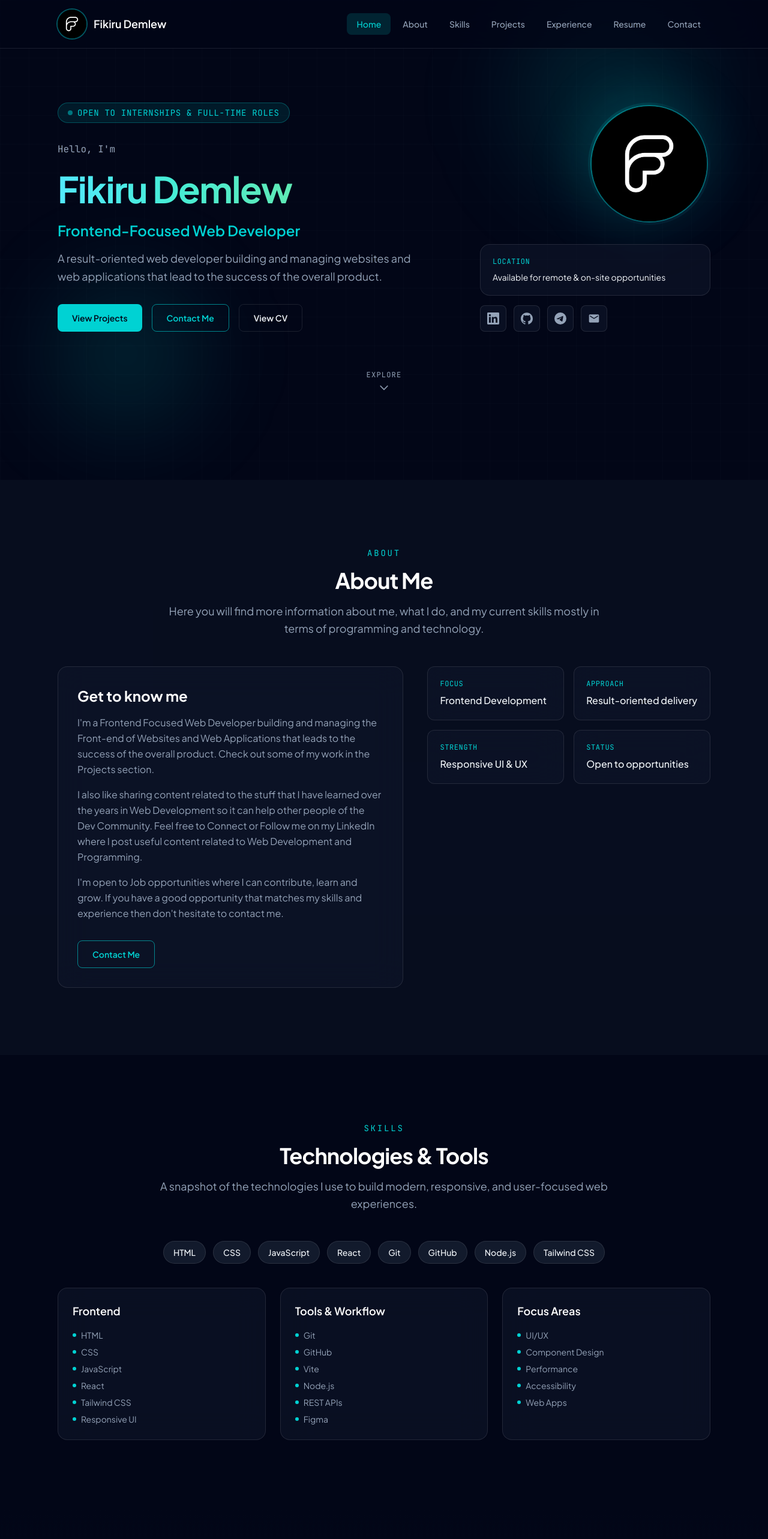
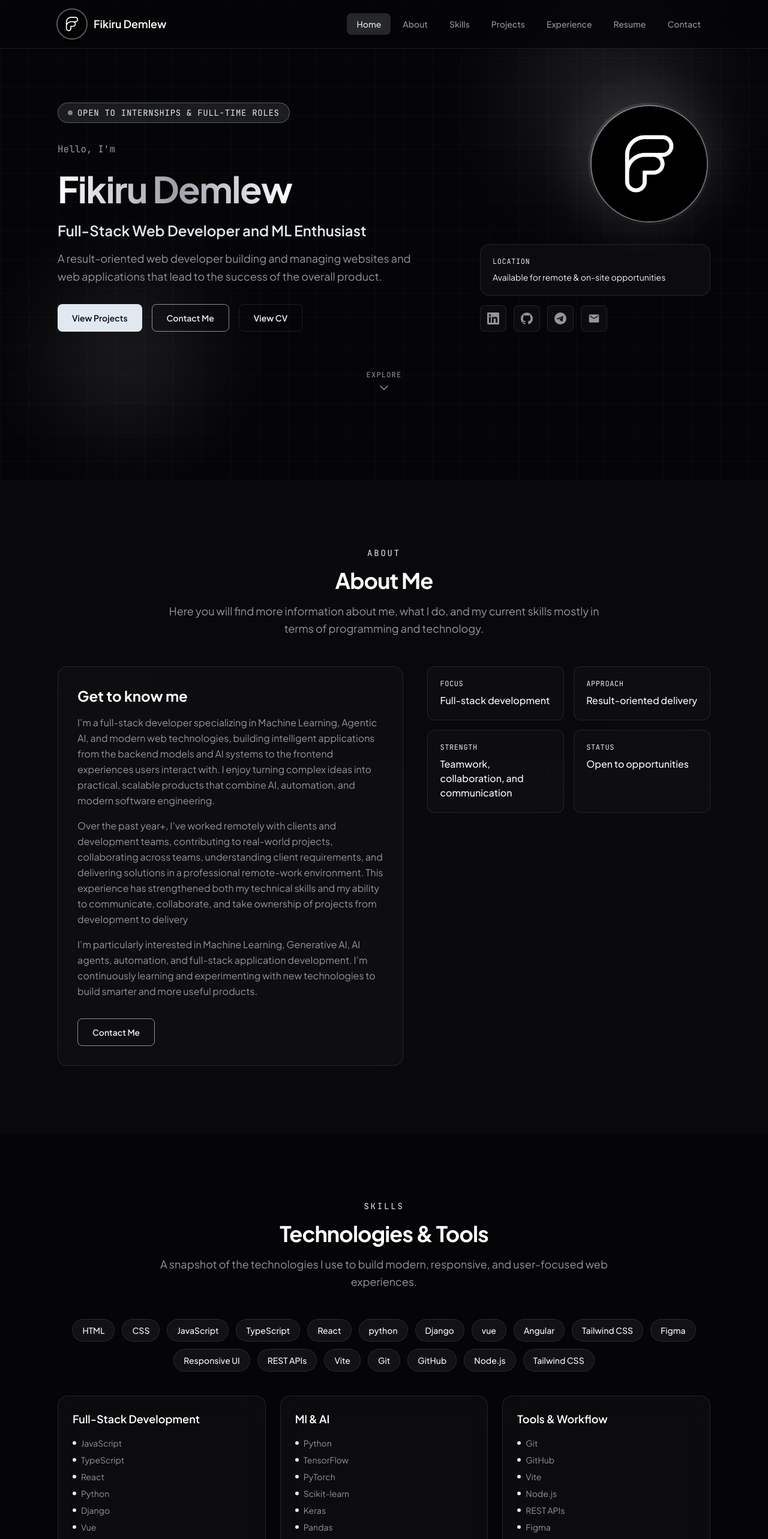
Before and after one commit to FikruDemlew/Portfolio, a React (Vite) app: page / in a window 1280 px wide. Shown: the top 2566 px of the page at 60% size. Built offline with nearby package versions, Linux system fonts and the light colour scheme; no server answers.

Commit message:
Add new projects and update profile information; enhance UI components and styles

```diff
--- a/src/components/Card.jsx
+++ b/src/components/Card.jsx
@@ -1,6 +1,6 @@
 import { useEffect, useState } from 'react';
 
-const Card = ({ title, description, imgSrc, webLink, tags = [], accent = 'from-cyan-500/20 to-teal-500/10' }) => {
+const Card = ({ title, description, imgSrc, webLink, tags = [], accent = 'from-white/15 to-zinc-700/10' }) => {
   const [isModalOpen, setIsModalOpen] = useState(false);
   const [imageError, setImageError] = useState(false);
 
@@ -22,20 +22,20 @@ const Card = ({ title, description, imgSrc, webLink, tags = [], accent = 'from-c
 
   return (
     <>
-      <article className="group flex h-full flex-col overflow-hidden rounded-2xl border border-white/10 bg-surface/70 transition-all duration-300 hover:-translate-y-1 hover:border-secondary/30 hover:shadow-[0_20px_60px_rgba(34,211,238,0.08)]">
+      <article className="group relative flex h-full flex-col overflow-hidden rounded-3xl border border-white/10 bg-surface/80 shadow-[0_24px_80px_rgba(0,0,0,0.55)] backdrop-blur-xl transition-all duration-300 hover:border-secondary/40 hover:shadow-[0_24px_90px_rgba(255,255,255,0.08)]">
         <button
           type="button"
           onClick={() => setIsModalOpen(true)}
-          className="relative block w-full overflow-hidden text-left"
+          className="relative block aspect-video w-full overflow-hidden text-left"
           aria-label={`Preview ${title} project`}
         >
           {imageError ? (
-            <div className={`flex h-48 items-center justify-center bg-linear-to-br ${accent} sm:h-52`}>
+            <div className={`flex h-full items-center justify-center bg-linear-to-br ${accent}`}>
               <span className="text-2xl font-bold text-white/90">{title}</span>
             </div>
           ) : (
             <img
-              className="h-48 w-full object-cover transition-transform duration-500 group-hover:scale-105 sm:h-52"
+              className="h-full w-full object-cover transition-transform duration-500 group-hover:scale-105"
               src={imgSrc}
               alt={`${title} project preview`}
               onError={() => setImageError(true)}
@@ -43,20 +43,20 @@ const Card = ({ title, description, imgSrc, webLink, tags = [], accent = 'from-c
           )}
         </button>
 
-        <div className="flex flex-1 flex-col p-6">
-          <div className="mb-3 flex flex-wrap gap-2">
+        <div className="flex flex-1 flex-col p-5 sm:p-7">
+          <div className="mb-4 flex flex-wrap gap-2">
             {tags.map((tag) => (
               <span
                 key={tag}
-                className="rounded-full border border-white/10 px-2.5 py-1 font-mono text-[11px] uppercase tracking-wide text-secondary"
+                className="rounded-full border border-secondary/20 bg-secondary/5 px-2.5 py-1 font-mono text-[11px] uppercase tracking-wide text-secondary"
               >
                 {tag}
               </span>
             ))}
           </div>
 
-          <h3 className="text-xl font-bold text-white">{title}</h3>
-          <p className="mt-3 flex-1 text-sm leading-relaxed text-muted line-clamp-4">
+          <h3 className="text-2xl font-bold tracking-tight text-white sm:text-3xl">{title}</h3>
+          <p className="mt-3 max-h-36 flex-1 overflow-y-auto pr-3 text-sm leading-relaxed text-muted sm:text-base">
             {description}
           </p>
 
@@ -64,7 +64,7 @@ const Card = ({ title, description, imgSrc, webLink, tags = [], accent = 'from-c
             href={webLink}
             target="_blank"
             rel="noopener noreferrer"
-            className="mt-6 inline-flex w-fit items-center gap-2 rounded-lg border border-secondary/50 px-4 py-2 text-sm font-semibold text-secondary transition-colors hover:bg-secondary hover:text-slate-950"
+            className="mt-6 inline-flex w-fit items-center gap-2 rounded-lg border border-secondary/50 bg-secondary/5 px-4 py-2 text-sm font-semibold text-secondary transition-colors hover:bg-secondary hover:text-slate-950"
           >
             View Project
             <span aria-hidden="true">↗</span>
--- a/src/components/sections/About.jsx
+++ b/src/components/sections/About.jsx
@@ -35,9 +35,9 @@ const About = () => {
 
           <div className="grid gap-4 sm:grid-cols-2">
             {[
-              { label: 'Focus', value: 'Frontend Development' },
+              { label: 'Focus', value: 'Full-stack development' },
               { label: 'Approach', value: 'Result-oriented delivery' },
-              { label: 'Strength', value: 'Responsive UI & UX' },
+              { label: 'Strength', value: 'Teamwork, collaboration, and communication' },
               { label: 'Status', value: 'Open to opportunities' },
             ].map((item) => (
               <div key={item.label} className="glass-panel rounded-xl p-5">
--- a/src/components/sections/Hero.jsx
+++ b/src/components/sections/Hero.jsx
@@ -63,10 +63,10 @@ const Hero = () => {
           <div className="section-fade-in flex flex-col items-center gap-8 lg:items-end">
             <div className="relative">
               <div
-                className="absolute -inset-4 rounded-full bg-linear-to-br from-secondary/20 to-cyan-500/5 blur-2xl"
+                className="absolute -inset-4 rounded-full bg-linear-to-br from-secondary/15 to-white/5 blur-2xl"
                 aria-hidden="true"
               />
-              <div className="relative rounded-full bg-linear-to-br from-secondary/20 via-transparent to-cyan-900/30 p-1.5">
+              <div className="relative rounded-full bg-linear-to-br from-secondary/20 via-transparent to-zinc-700/30 p-1.5">
                 <ProfileAvatar size="lg" />
               </div>
             </div>
--- a/src/components/sections/Projects.jsx
+++ b/src/components/sections/Projects.jsx
@@ -1,3 +1,4 @@
+import { useState } from 'react';
 import { projects } from '../../data/projects';
 import Card from '../Card';
 import Container from '../ui/Container';
@@ -5,6 +6,17 @@ import Section from '../ui/Section';
 import SectionHeader from '../ui/SectionHeader';
 
 const Projects = () => {
+  const [activeProject, setActiveProject] = useState(0);
+  const project = projects[activeProject];
+
+  const showPreviousProject = () => {
+    setActiveProject((current) => (current === 0 ? projects.length - 1 : current - 1));
+  };
+
+  const showNextProject = () => {
+    setActiveProject((current) => (current + 1) % projects.length);
+  };
+
   return (
     <Section
       id="projects"
@@ -19,10 +31,48 @@ const Projects = () => {
           description="A collection of projects I've worked on."
         />
 
-        <div className="grid gap-8 lg:grid-cols-3">
-          {projects.map((project) => (
+        <div className="mx-auto flex max-w-3xl items-center gap-2 sm:gap-5">
+          <button
+            type="button"
+            onClick={showPreviousProject}
+            className="group flex size-11 shrink-0 items-center justify-center rounded-full border border-secondary/30 bg-surface/80 text-xl text-secondary shadow-[0_0_24px_rgba(34,211,238,0.08)] transition-all hover:border-secondary hover:bg-secondary hover:text-slate-950 focus-visible:outline-2 focus-visible:outline-offset-4 focus-visible:outline-secondary"
+            aria-label="Show previous project"
+          >
+            <span aria-hidden="true" className="transition-transform group-hover:-translate-x-0.5">←</span>
+          </button>
+
+          <div key={project.id} className="project-slide-enter min-w-0 flex-1" aria-live="polite">
             <Card key={project.id} {...project} />
-          ))}
+          </div>
+
+          <button
+            type="button"
+            onClick={showNextProject}
+            className="group flex size-11 shrink-0 items-center justify-center rounded-full border border-secondary/30 bg-surface/80 text-xl text-secondary shadow-[0_0_24px_rgba(34,211,238,0.08)] transition-all hover:border-secondary hover:bg-secondary hover:text-slate-950 focus-visible:outline-2 focus-visible:outline-offset-4 focus-visible:outline-secondary"
+            aria-label="Show next project"
+          >
+            <span aria-hidden="true" className="transition-transform group-hover:translate-x-0.5">→</span>
+          </button>
+        </div>
+
+        <div className="mt-6 flex items-center justify-center gap-3">
+          <span className="font-mono text-xs uppercase tracking-[0.2em] text-muted">
+            {String(activeProject + 1).padStart(2, '0')} / {String(projects.length).padStart(2, '0')}
+          </span>
+          <div className="flex gap-1.5" aria-label="Project navigation">
+            {projects.map((item, index) => (
+              <button
+                key={item.id}
+                type="button"
+                onClick={() => setActiveProject(index)}
+                className={`h-1.5 rounded-full transition-all focus-visible:outline-2 focus-visible:outline-offset-2 focus-visible:outline-secondary ${
+                  index === activeProject ? 'w-8 bg-secondary' : 'w-1.5 bg-white/25 hover:bg-white/60'
+                }`}
+                aria-label={`Show ${item.title} project`}
+                aria-current={index === activeProject ? 'true' : undefined}
+              />
+            ))}
+          </div>
         </div>
       </Container>
     </Section>
--- a/src/components/sections/Resume.jsx
+++ b/src/components/sections/Resume.jsx
@@ -69,9 +69,7 @@ const Resume = () => {
               </Button>
             </div>
 
-            <p className="mt-6 text-sm leading-relaxed text-muted">
-              Place your CV at <code className="rounded bg-surface-elevated px-1.5 py-0.5 font-mono text-secondary">public/cv/fikiru-demlew-cv.pdf</code> to enable preview and download.
-            </p>
+
           </div>
 
           <div className="glass-panel overflow-hidden rounded-2xl">
--- a/src/components/ui/Button.jsx
+++ b/src/components/ui/Button.jsx
@@ -1,6 +1,6 @@
 const variants = {
   primary:
-    'bg-secondary text-slate-950 hover:bg-cyan-300 focus-visible:ring-secondary',
+    'bg-secondary text-slate-950 hover:bg-white focus-visible:ring-secondary',
   secondary:
     'border border-secondary/60 text-secondary hover:bg-secondary/10 focus-visible:ring-secondary',
   ghost:
--- a/src/components/ui/ProfileAvatar.jsx
+++ b/src/components/ui/ProfileAvatar.jsx
@@ -14,7 +14,7 @@ const ProfileAvatar = ({ size = 'lg', className = '' }) => {
   if (hasError) {
     return (
       <div
-        className={`flex items-center justify-center rounded-full bg-linear-to-br from-secondary/30 to-cyan-900/40 font-bold text-white ring-2 ring-secondary/40 ${sizeClasses} ${className}`}
+        className={`flex items-center justify-center rounded-full bg-linear-to-br from-secondary/30 to-zinc-800/60 font-bold text-white ring-2 ring-secondary/40 ${sizeClasses} ${className}`}
         aria-hidden="true"
       >
         {profile.initials}
--- a/src/data/profile.js
+++ b/src/data/profile.js
@@ -1,7 +1,7 @@
 export const profile = {
   name: 'Fikiru Demlew',
   initials: 'FD',
-  title: 'Frontend-Focused Web Developer',
+  title: 'Full-Stack Web Developer and ML Enthusiast',
   tagline:
     'A result-oriented web developer building and managing websites and web applications that lead to the success of the overall product.',
   email: 'fikrudemlew@gmail.com',
@@ -14,8 +14,8 @@ export const aboutContent = {
   intro:
     'Here you will find more information about me, what I do, and my current skills mostly in terms of programming and technology.',
   paragraphs: [
-    "I'm a Frontend Focused Web Developer building and managing the Front-end of Websites and Web Applications that leads to the success of the overall product. Check out some of my work in the Projects section.",
-    'I also like sharing content related to the stuff that I have learned over the years in Web Development so it can help other people of the Dev Community. Feel free to Connect or Follow me on my LinkedIn where I post useful content related to Web Development and Programming.',
-    "I'm open to Job opportunities where I can contribute, learn and grow. If you have a good opportunity that matches my skills and experience then don't hesitate to contact me.",
+    "I’m a full-stack developer specializing in Machine Learning, Agentic AI, and modern web technologies, building intelligent applications from the backend models and AI systems to the frontend experiences users interact with. I enjoy turning complex ideas into practical, scalable products that combine AI, automation, and modern software engineering.",
+    'Over the past year+, I’ve worked remotely with clients and development teams, contributing to real-world projects, collaborating across teams, understanding client requirements, and delivering solutions in a professional remote-work environment. This experience has strengthened both my technical skills and my ability to communicate, collaborate, and take ownership of projects from development to delivery',
+    "I’m particularly interested in Machine Learning, Generative AI, AI agents, automation, and full-stack application development. I’m continuously learning and experimenting with new technologies to build smarter and more useful products.",
   ],
 };
--- a/src/data/projects.js
+++ b/src/data/projects.js
@@ -1,4 +1,16 @@
 export const projects = [
+
+  {
+    id: 'FreelanceHub',
+    title: 'FreelanceHub',
+    description:'This project is a full-stack freelance marketplace platform that connects clients who post jobs with freelancers who can apply for and work on those projects. Clients can create, manage, and track jobs with details such as category, budget, deadline, and status, while freelancers can browse available jobs and submit or edit applications.The platform also includes real-time communication through chat, allowing clients and freelancers to communicate directly about projects, along with a notification system to keep users informed about important activities such as new applications, messages, and project updates. User authentication and protected API requests are handled using token-based authentication.',
+    webLink: 'https://freelance-marketplace-tau.vercel.app/',
+    imgSrc: '/assets/freelance.png',
+    tags: ['React', 'Django', 'Python', 'Tailwind'],
+    accent: 'from-white/15 to-zinc-700/10',
+  },
+
+
   {
     id: 'youtube-clone',
     title: 'Youtube Clone',
@@ -7,7 +19,17 @@ export const projects = [
     webLink: 'https://youtubeclone1994.netlify.app/',
     imgSrc: '/assets/youtube.png',
     tags: ['React', 'UI/UX', 'Responsive'],
-    accent: 'from-red-500/20 to-orange-500/10',
+    accent: 'from-zinc-300/15 to-zinc-800/20',
+  },
+  {
+    id: 'INfNOVA-TECH',
+    title: 'INfNOVA TECH',
+    description:
+      'A responsive and user-friendly website for INfNOVA TECH, a tech company that provides innovative solutions to businesses. The site should include a homepage with a brief introduction, a services section with icons and descriptions, a portfolio section showcasing past projects, and a contact form. Use modern design elements, responsive typography, and animations to enhance user experience.',
+    webLink: 'https://infnova-tech-8tf.vercel.app/',
+    imgSrc: '/assets/infnova.png',
+    tags: ['TypeScript', 'React', 'Tailwind', 'Responsive'],
+    accent: 'from-zinc-200/15 to-zinc-700/15',
   },
   {
     id: 'cinesphere',
@@ -17,7 +39,7 @@ export const projects = [
     webLink: 'https://cinesphere-one.vercel.app/',
     imgSrc: '/assets/movie.png',
     tags: ['React', 'API', 'Movies'],
-    accent: 'from-violet-500/20 to-purple-500/10',
+    accent: 'from-zinc-400/15 to-zinc-900/20',
   },
   {
     id: 'portfolio',
@@ -27,6 +49,6 @@ export const projects = [
     webLink: 'https://fikrudemlew.vercel.app/',
     imgSrc: '/assets/portfolio.png',
     tags: ['React', 'Tailwind', 'Portfolio'],
-    accent: 'from-cyan-500/20 to-teal-500/10',
+    accent: 'from-white/15 to-zinc-700/10',
   },
 ];
--- a/src/data/skills.js
+++ b/src/data/skills.js
@@ -1,7 +1,11 @@
 export const skillCategories = [
   {
-    title: 'Frontend',
-    skills: ['HTML', 'CSS', 'JavaScript', 'React', 'Tailwind CSS', 'Responsive UI'],
+    title: 'Full-Stack Development',
+    skills: ['JavaScript','TypeScript', 'React', 'Python', 'Django', 'Vue', 'Tailwind CSS', 'Responsive UI',],
+  },
+  {
+    title: 'Ml & AI',
+    skills: ['Python', 'TensorFlow', 'PyTorch', 'Scikit-learn', 'Keras', 'Pandas', 'NumPy'],
   },
   {
     title: 'Tools & Workflow',
@@ -17,7 +21,17 @@ export const skillBadges = [
   'HTML',
   'CSS',
   'JavaScript',
+  'TypeScript',
   'React',
+  'python',
+  'Django',
+  'vue',
+  'Angular',
+  'Tailwind CSS',
+  'Figma',
+  'Responsive UI',
+  'REST APIs',
+  'Vite',
   'Git',
   'GitHub',
   'Node.js',
--- a/src/data/socialLinks.js
+++ b/src/data/socialLinks.js
@@ -12,7 +12,7 @@ export const socialLinks = [
   {
     id: 'telegram',
     label: 'Telegram',
-    href: 'https://t.me/F_DNA19',
+    href: 'https://t.me/FikrDNA',
   },
   {
     id: 'email',
--- a/src/index.css
+++ b/src/index.css
@@ -1,14 +1,14 @@
 @import "tailwindcss";
 
 @theme {
-  --color-primary: rgb(241 245 249);
-  --color-secondary: oklch(0.78 0.14 195);
-  --color-accent: oklch(0.78 0.14 195);
-  --color-background: rgb(2 6 23);
-  --color-surface: rgb(15 23 42);
-  --color-surface-elevated: rgb(30 41 59);
-  --color-muted: rgb(148 163 184);
-  --color-border: rgb(51 65 85);
+  --color-primary: rgb(245 245 245);
+  --color-secondary: rgb(226 232 240);
+  --color-accent: rgb(226 232 240);
+  --color-background: rgb(5 5 7);
+  --color-surface: rgb(17 17 20);
+  --color-surface-elevated: rgb(28 28 32);
+  --color-muted: rgb(148 148 156);
+  --color-border: rgb(63 63 70);
   --font-display: "Plus Jakarta Sans", system-ui, sans-serif;
   --font-body: "Plus Jakarta Sans", system-ui, sans-serif;
   --font-mono: "JetBrains Mono", ui-monospace, monospace;
@@ -31,7 +31,7 @@
 
 @layer utilities {
   .text-gradient {
-    @apply bg-linear-to-r from-cyan-300 via-teal-300 to-emerald-300 bg-clip-text text-transparent;
+    @apply bg-linear-to-r from-white via-zinc-400 to-white bg-clip-text text-transparent;
   }
 
   .glass-panel {
@@ -42,17 +42,21 @@
     animation: fade-in-up 0.7s ease-out both;
   }
 
+  .project-slide-enter {
+    animation: project-slide-in 0.45s cubic-bezier(0.22, 1, 0.36, 1) both;
+  }
+
   .hero-grid {
     background-image:
-      linear-gradient(to right, rgb(51 65 85 / 0.15) 1px, transparent 1px),
-      linear-gradient(to bottom, rgb(51 65 85 / 0.15) 1px, transparent 1px);
+      linear-gradient(to right, rgb(255 255 255 / 0.08) 1px, transparent 1px),
+      linear-gradient(to bottom, rgb(255 255 255 / 0.08) 1px, transparent 1px);
     background-size: 48px 48px;
   }
 
   .glow-orb {
     background: radial-gradient(
       circle,
-      oklch(0.75 0.14 195 / 0.18) 0%,
+      rgb(255 255 255 / 0.12) 0%,
       transparent 65%
     );
   }
@@ -69,6 +73,17 @@
   }
 }
 
+@keyframes project-slide-in {
+  from {
+    opacity: 0;
+    transform: translateX(22px) scale(0.98);
+  }
+  to {
+    opacity: 1;
+    transform: translateX(0) scale(1);
+  }
+}
+
 @media (prefers-reduced-motion: reduce) {
   html {
     scroll-behavior: auto;
@@ -77,4 +92,8 @@
   .section-fade-in {
     animation: none;
   }
+
+  .project-slide-enter {
+    animation: none;
+  }
 }
```
Also changed, not shown: public/assets/freelance.png (added), public/assets/infnova.png (added).
